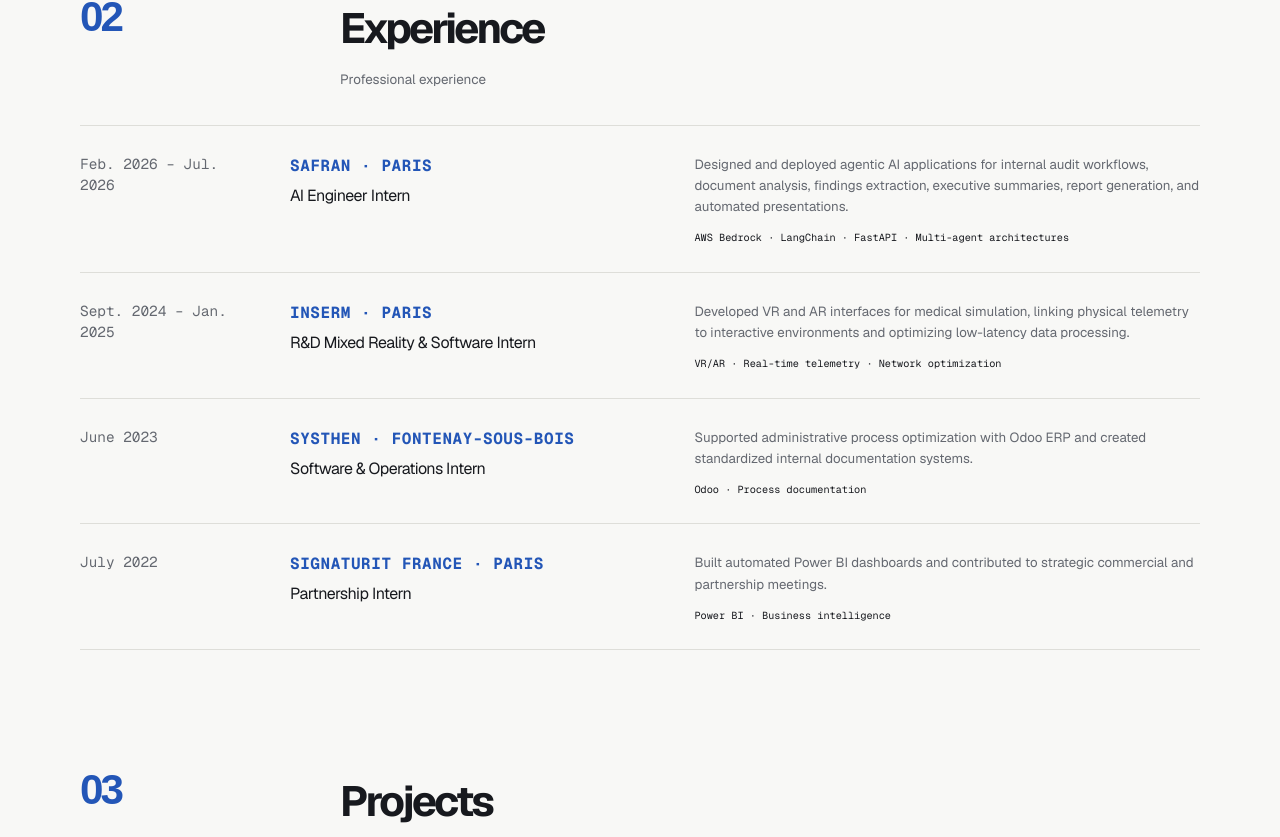
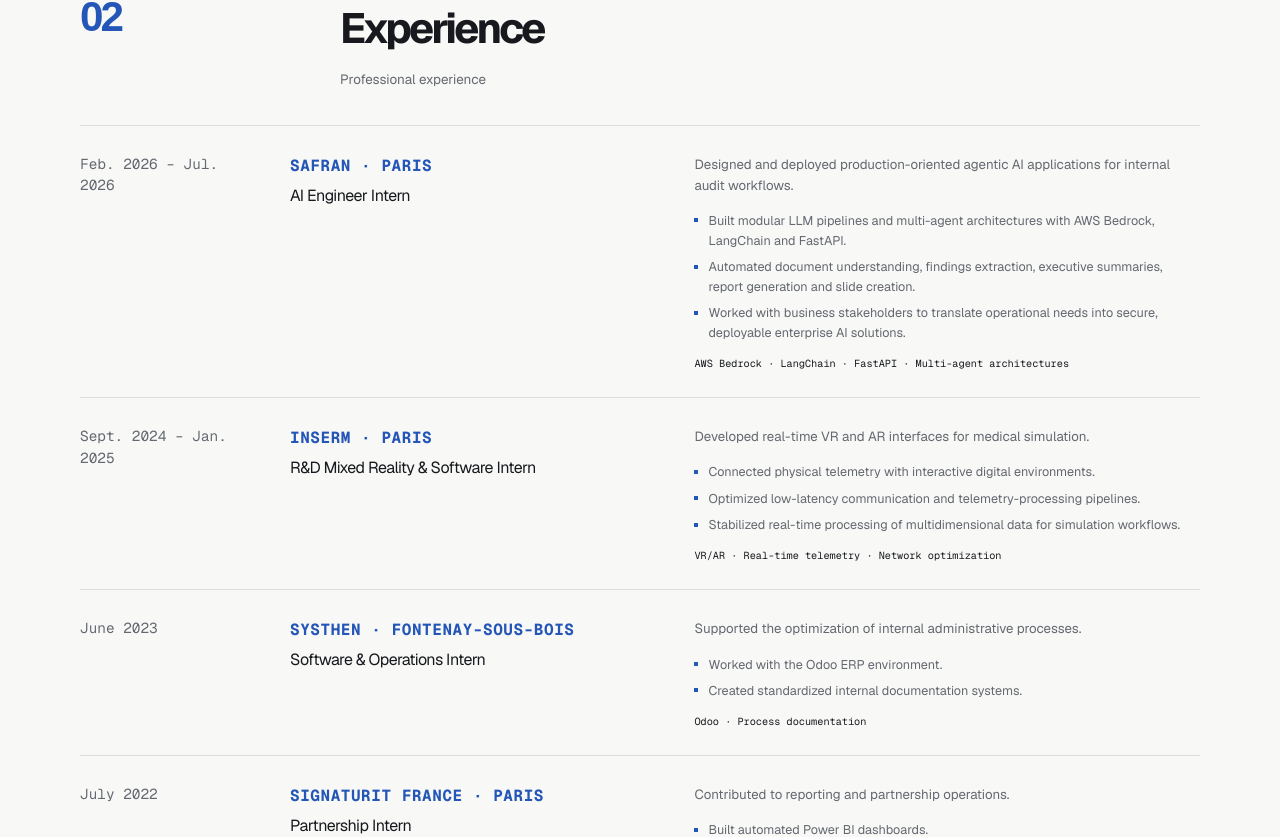
Before and after one commit to cedric190703/Portfolio-main, a Next.js app: page / in a window 1280 px wide. Shown: the part 1315-2152 px from the top of the page. Built offline with nearby package versions, Linux system fonts and the light colour scheme.

Commit message:
Expand experience details and update English resume

```diff
--- a/app/page.tsx
+++ b/app/page.tsx
@@ -49,10 +49,10 @@ const content = {
     experience: "Experience",
     experienceIntro: "Professional experience",
     roles: [
-      { date: "Feb. 2026 – Jul. 2026", company: "Safran · Paris", title: "AI Engineer Intern", text: "Designed and deployed agentic AI applications for internal audit workflows, document analysis, findings extraction, executive summaries, report generation, and automated presentations.", tech: "AWS Bedrock · LangChain · FastAPI · Multi-agent architectures" },
-      { date: "Sept. 2024 – Jan. 2025", company: "Inserm · Paris", title: "R&D Mixed Reality & Software Intern", text: "Developed VR and AR interfaces for medical simulation, linking physical telemetry to interactive environments and optimizing low-latency data processing.", tech: "VR/AR · Real-time telemetry · Network optimization" },
-      { date: "June 2023", company: "Systhen · Fontenay-sous-Bois", title: "Software & Operations Intern", text: "Supported administrative process optimization with Odoo ERP and created standardized internal documentation systems.", tech: "Odoo · Process documentation" },
-      { date: "July 2022", company: "Signaturit France · Paris", title: "Partnership Intern", text: "Built automated Power BI dashboards and contributed to strategic commercial and partnership meetings.", tech: "Power BI · Business intelligence" },
+      { date: "Feb. 2026 – Jul. 2026", company: "Safran · Paris", title: "AI Engineer Intern", text: "Designed and deployed production-oriented agentic AI applications for internal audit workflows.", highlights: ["Built modular LLM pipelines and multi-agent architectures with AWS Bedrock, LangChain and FastAPI.", "Automated document understanding, findings extraction, executive summaries, report generation and slide creation.", "Worked with business stakeholders to translate operational needs into secure, deployable enterprise AI solutions."], tech: "AWS Bedrock · LangChain · FastAPI · Multi-agent architectures" },
+      { date: "Sept. 2024 – Jan. 2025", company: "Inserm · Paris", title: "R&D Mixed Reality & Software Intern", text: "Developed real-time VR and AR interfaces for medical simulation.", highlights: ["Connected physical telemetry with interactive digital environments.", "Optimized low-latency communication and telemetry-processing pipelines.", "Stabilized real-time processing of multidimensional data for simulation workflows."], tech: "VR/AR · Real-time telemetry · Network optimization" },
+      { date: "June 2023", company: "Systhen · Fontenay-sous-Bois", title: "Software & Operations Intern", text: "Supported the optimization of internal administrative processes.", highlights: ["Worked with the Odoo ERP environment.", "Created standardized internal documentation systems."], tech: "Odoo · Process documentation" },
+      { date: "July 2022", company: "Signaturit France · Paris", title: "Partnership Intern", text: "Contributed to reporting and partnership operations.", highlights: ["Built automated Power BI dashboards.", "Contributed to strategic commercial and partnership meetings."], tech: "Power BI · Business intelligence" },
     ],
     projects: "Projects",
     projectsIntro: "Selected technical work",
@@ -117,10 +117,10 @@ const content = {
     experience: "Expérience",
     experienceIntro: "Expérience professionnelle",
     roles: [
-      { date: "Fév. 2026 – Juil. 2026", company: "Safran · Paris", title: "Stagiaire AI Engineer", text: "Conception et déploiement d’applications d’IA agentique pour les flux d’audit interne, l’analyse documentaire, l’extraction de constats, les synthèses de direction, les rapports et les présentations automatisées.", tech: "AWS Bedrock · LangChain · FastAPI · Architectures multi-agents" },
-      { date: "Sept. 2024 – Janv. 2025", company: "Inserm · Paris", title: "Stagiaire R&D Réalité Mixte & Logiciel", text: "Développement d’interfaces VR et AR pour la simulation médicale, reliant télémétrie physique et environnements interactifs avec traitement de données à faible latence.", tech: "VR/AR · Télémétrie temps réel · Optimisation réseau" },
-      { date: "Juin 2023", company: "Systhen · Fontenay-sous-Bois", title: "Stagiaire logiciel & opérations", text: "Participation à l’optimisation des processus administratifs avec l’ERP Odoo et création de systèmes de documentation interne standardisés.", tech: "Odoo · Documentation de processus" },
-      { date: "Juil. 2022", company: "Signaturit France · Paris", title: "Stagiaire partenariats", text: "Création de tableaux de bord Power BI automatisés et participation à des réunions commerciales et de partenariat stratégiques.", tech: "Power BI · Informatique décisionnelle" },
+      { date: "Fév. 2026 – Juil. 2026", company: "Safran · Paris", title: "Stagiaire AI Engineer", text: "Conception et déploiement d’applications d’IA agentique orientées production pour les flux d’audit interne.", highlights: ["Développement de pipelines LLM modulaires et d’architectures multi-agents avec AWS Bedrock, LangChain et FastAPI.", "Automatisation de la compréhension documentaire, de l’extraction de constats, des synthèses de direction, des rapports et des présentations.", "Travail avec les équipes métier pour transformer des besoins opérationnels en solutions d’IA d’entreprise sécurisées et déployables."], tech: "AWS Bedrock · LangChain · FastAPI · Architectures multi-agents" },
+      { date: "Sept. 2024 – Janv. 2025", company: "Inserm · Paris", title: "Stagiaire R&D Réalité Mixte & Logiciel", text: "Développement d’interfaces VR et AR temps réel pour la simulation médicale.", highlights: ["Connexion de télémétrie physique à des environnements numériques interactifs.", "Optimisation de la communication à faible latence et des pipelines de traitement de télémétrie.", "Stabilisation du traitement temps réel de données multidimensionnelles pour les flux de simulation."], tech: "VR/AR · Télémétrie temps réel · Optimisation réseau" },
+      { date: "Juin 2023", company: "Systhen · Fontenay-sous-Bois", title: "Stagiaire logiciel & opérations", text: "Participation à l’optimisation des processus administratifs internes.", highlights: ["Travail avec l’environnement ERP Odoo.", "Création de systèmes de documentation interne standardisés."], tech: "Odoo · Documentation de processus" },
+      { date: "Juil. 2022", company: "Signaturit France · Paris", title: "Stagiaire partenariats", text: "Contribution aux activités de reporting et de partenariats.", highlights: ["Création de tableaux de bord Power BI automatisés.", "Participation à des réunions commerciales et de partenariat stratégiques."], tech: "Power BI · Informatique décisionnelle" },
     ],
     projects: "Projets",
     projectsIntro: "Travaux techniques sélectionnés",
@@ -205,7 +205,7 @@ export default function Portfolio() {
 
     <section id="experience" className="section-wrap section-block">
       <div className="section-title"><span>02</span><div><h2>{t.experience}</h2><p>{t.experienceIntro}</p></div></div>
-      <div className="roles">{t.roles.map((role) => <article className="role" key={`${role.company}-${role.date}`}><time>{role.date}</time><div><p className="company">{role.company}</p><h3>{role.title}</h3></div><div className="role-description"><p>{role.text}</p><span>{role.tech}</span></div></article>)}</div>
+      <div className="roles">{t.roles.map((role) => <article className="role" key={`${role.company}-${role.date}`}><time>{role.date}</time><div><p className="company">{role.company}</p><h3>{role.title}</h3></div><div className="role-description"><p>{role.text}</p><ul>{role.highlights.map((highlight) => <li key={highlight}>{highlight}</li>)}</ul><span>{role.tech}</span></div></article>)}</div>
     </section>
 
     <section id="projects" className="section-wrap section-block">
```
Also changed, not shown: app/globals.css, 1 other file (tests, documents, lock files or other folders).
